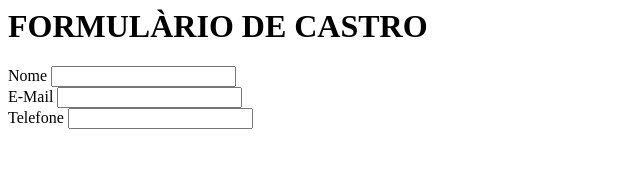
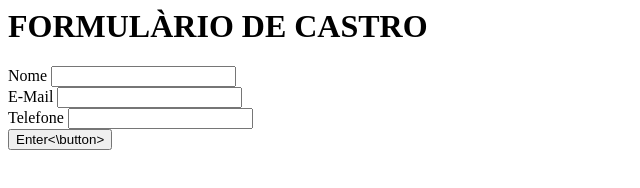
Before and after one commit to guiltbr22/Exercicio---Modulo-3, a plain HTML site: page index.html in a window 1280 px wide. Shown: the whole page, without its empty margins (0-640 px from the left). Drawn offline with Linux system fonts and the light colour scheme.

Commit message:
Update index.html

```diff
--- a/index.html
+++ b/index.html
@@ -15,6 +15,8 @@
         <br>
         <label for="numero">Telefone</label>
         <input id= "numero"   "number">
+         <br>
+        <button type="submit">Enter<\button>
     </form>
 </body>
 </html>
```
